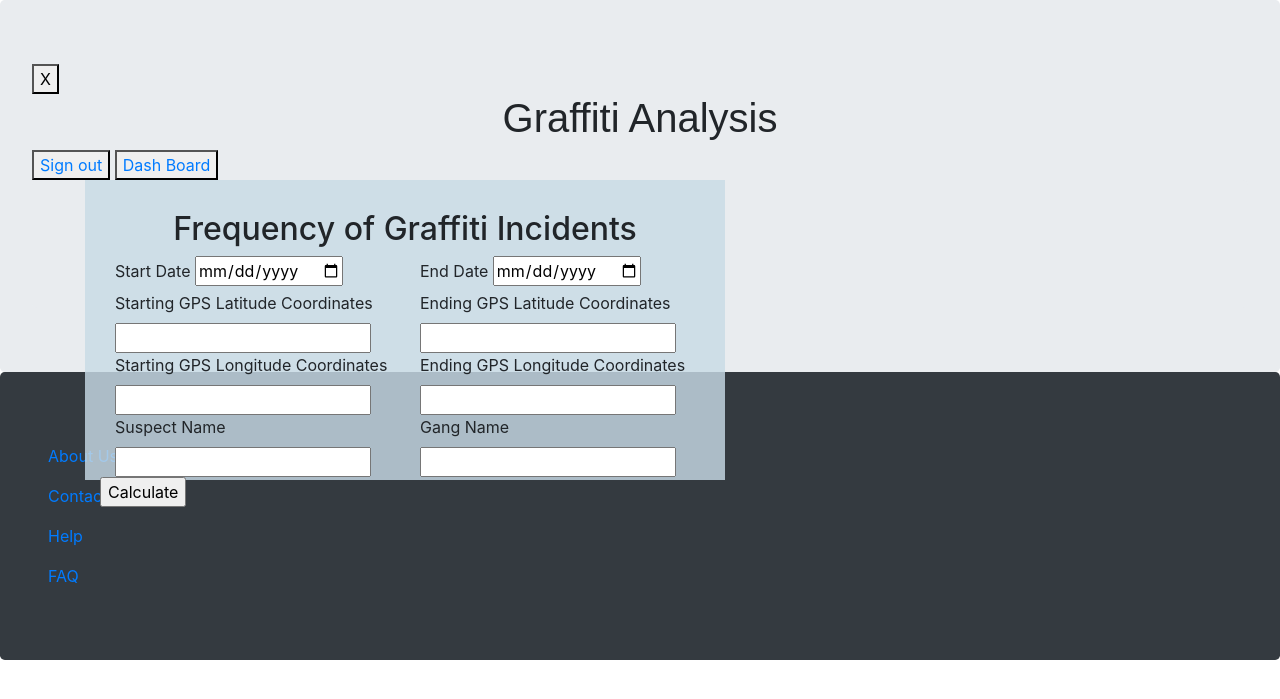
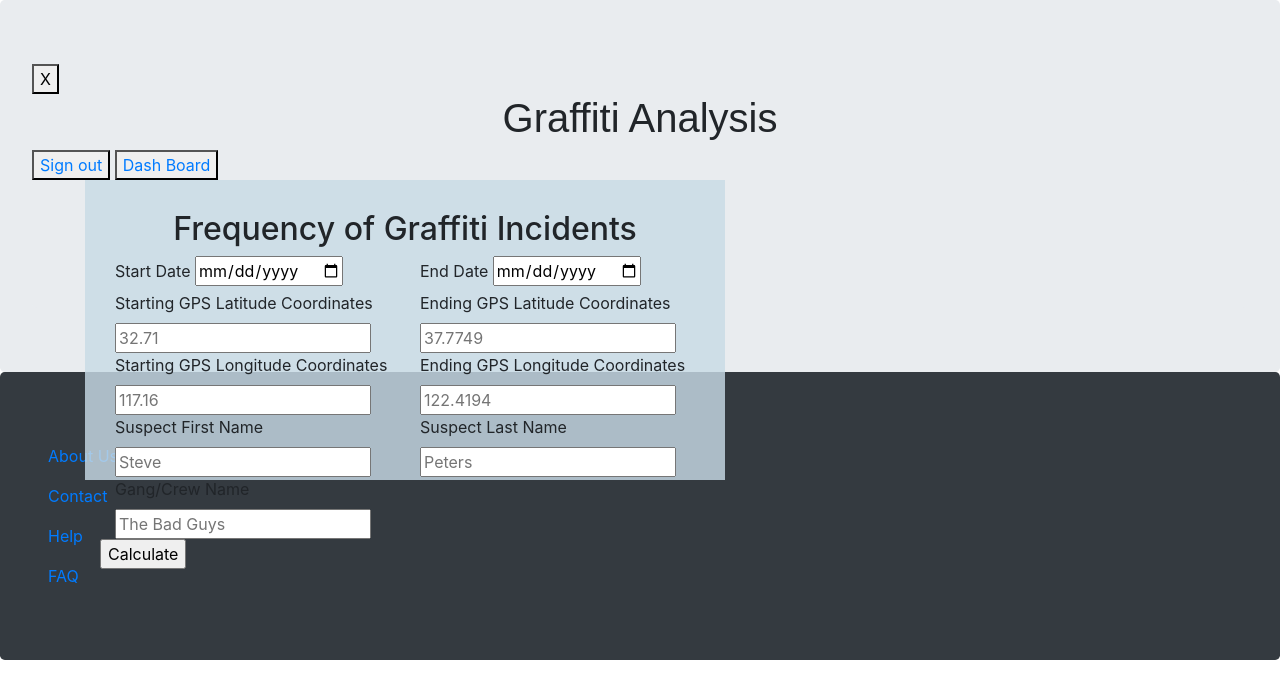
Before and after one commit to KonarkRajMisra/gits, a Flask app: template gitsapp/templates/Inspectors/graffitianalysis.html in a window 1280 px wide. Shown: the top 699 px of the page. Run offline with Flask 2, Linux system fonts and the light colour scheme; tables that the repository leaves empty hold one stand-in row (values such as "Sample post"); the template is opened without the code that fills it: values that come from a table or form of the project are taken from there, most other values are stand-ins (such as "Sample title", 1, 10 or a date in 2020); some libraries are stand-ins or nearby versions.

Commit message:
Fixed GUI for GA pt2

```diff
--- a/gitsapp/inspectors/forms.py
+++ b/gitsapp/inspectors/forms.py
@@ -86,6 +86,7 @@ class GraffitiAnalysisForm(FlaskForm):
     start_gps_lng = StringField('Starting GPS Longitude Coordinates', validators=None)
     end_gps_lat = StringField('Ending GPS Latitude Coordinates', validators=None)
     end_gps_lng = StringField('Ending GPS Longitude Coordinates', validators=None)
-    suspect_name = StringField('Suspect Name', validators=None)
-    gang_name = StringField('Gang Name', validators=None)
+    suspect_fname = StringField('Suspect First Name', validators=None)
+    suspect_lname = StringField('Suspect Last Name', validators=None)
+    gang_name = StringField('Gang/Crew Name', validators=None)
     calculate = SubmitField('Calculate')
--- a/gitsapp/templates/Inspectors/graffitianalysis.html
+++ b/gitsapp/templates/Inspectors/graffitianalysis.html
@@ -53,16 +53,19 @@
             {{form.hidden_tag()}}
             <div class="col col-lg-6">
               {{form.start_date.label}} {{form.start_date(type="date")}} <br>
-              {{form.start_gps_lat.label}} {{form.start_gps_lat()}}<br>
-              {{form.start_gps_lng.label}} {{form.start_gps_lng()}}<br>
-              {{form.suspect_name.label}} {{form.suspect_name()}}<br>
+              {{form.start_gps_lat.label}} {{form.start_gps_lat(placeholder="32.71")}}<br>
+              {{form.start_gps_lng.label}} {{form.start_gps_lng(placeholder="117.16")}}<br>
+              {{form.suspect_fname.label}} {{form.suspect_fname(placeholder="Steve")}}<br>
+              {{form.gang_name.label}} {{form.gang_name(placeholder="The Bad Guys")}}<br>
             </div>
             <p></p>
             <div class="col col-lg-6">
               {{form.end_date.label}} {{form.end_date(type="date")}}<br>
-              {{form.end_gps_lat.label}} {{form.end_gps_lat()}}<br>
-              {{form.end_gps_lng.label}} {{form.end_gps_lng()}}<br>
-              {{form.gang_name.label}} {{form.gang_name()}}<br>
+              {{form.end_gps_lat.label}} {{form.end_gps_lat(placeholder="37.7749")}}<br>
+              {{form.end_gps_lng.label}} {{form.end_gps_lng(placeholder="122.4194")}}<br>
+              {{form.suspect_lname.label}} {{form.suspect_lname(placeholder="Peters")}}<br>
+
+
             </div>
             {{form.calculate()}}
           </div> <!-- end of row  -->
```
